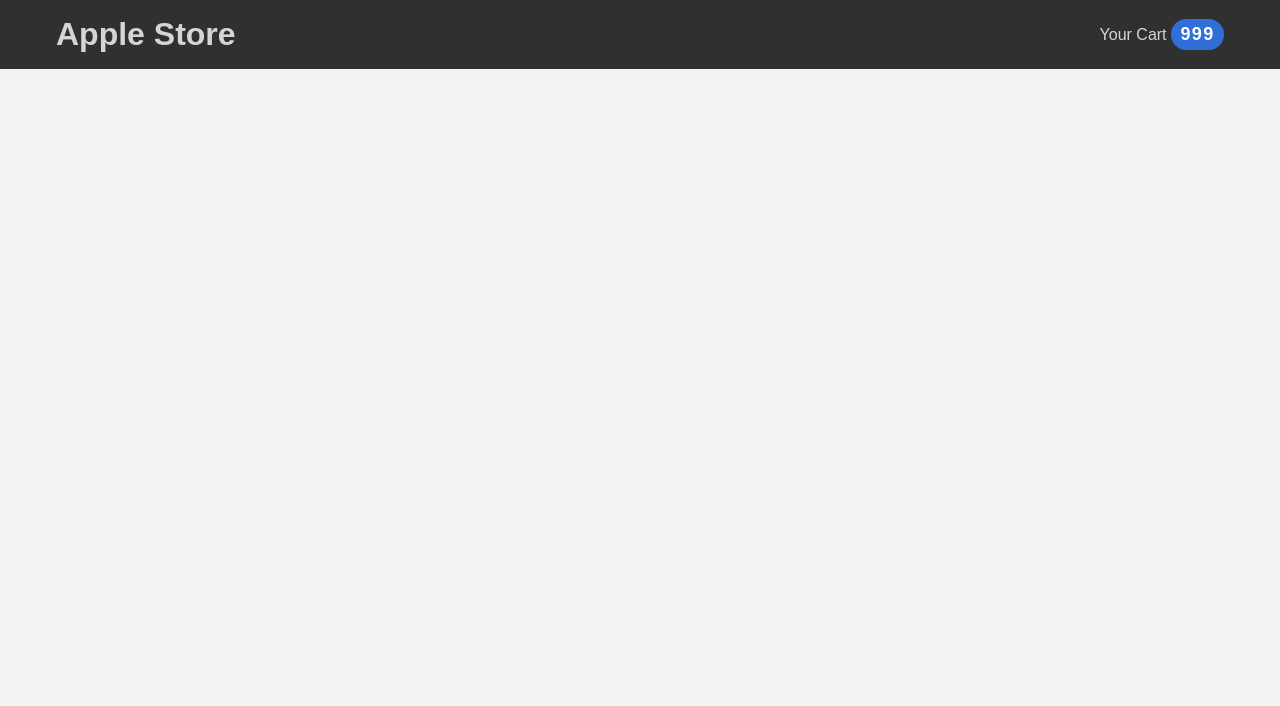
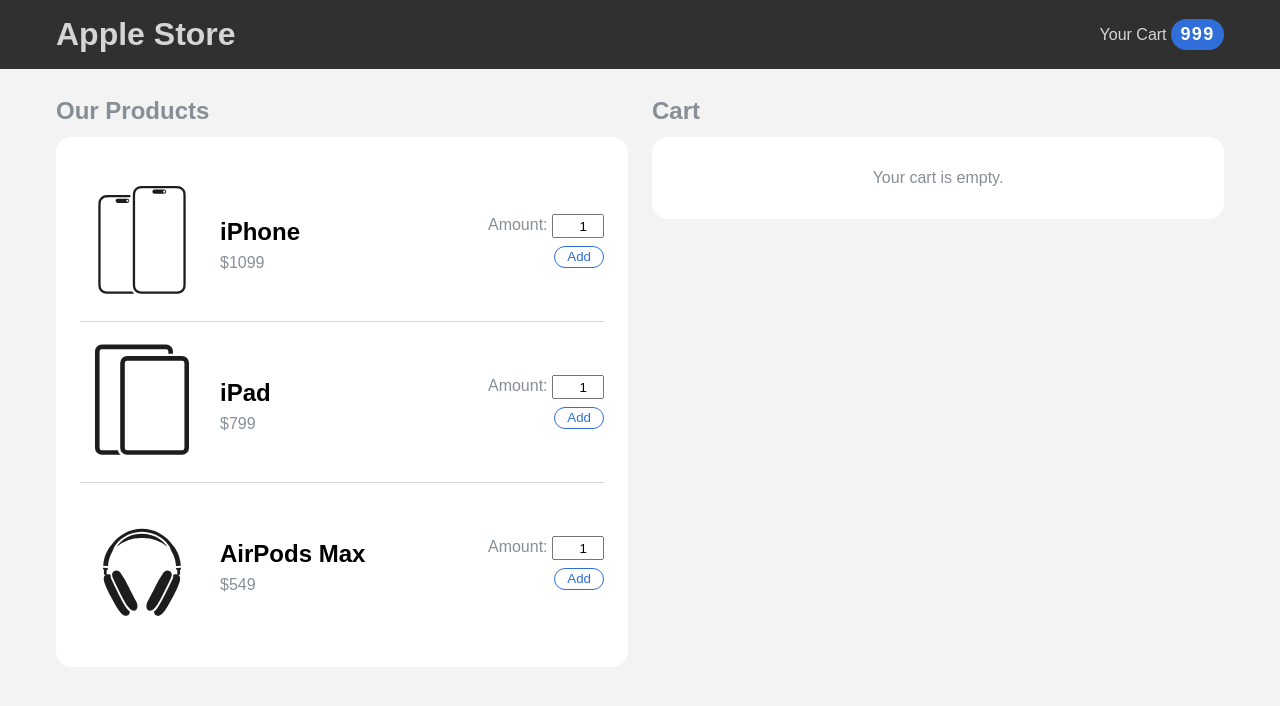
Before and after one commit to huyphamfc/apple-store, a React (Vite) app: page / in a window 1280 px wide. Shown: the top 706 px of the page. Built offline with nearby package versions, Linux system fonts and the light colour scheme.

Commit message:
create Cart layout

```diff
--- a/src/App.tsx
+++ b/src/App.tsx
@@ -1,9 +1,18 @@
 import React from 'react';
 
 import { Header } from 'components';
+import { Shopping, Products, Cart } from 'layouts';
 
 function App() {
-  return <Header />;
+  return (
+    <>
+      <Header />
+      <Shopping>
+        <Products />
+        <Cart />
+      </Shopping>
+    </>
+  );
 }
 
 export default App;
--- /dev/null
+++ b/src/layouts/Cart/CartWrapper/CartWrapper.module.scss
@@ -0,0 +1,32 @@
+@use '../../../assets/scss/abstracts' as ab;
+
+.cart {
+  .cart__title {
+    padding: 1.2rem 0;
+  }
+
+  .cart__content {
+    padding: 3.2rem;
+    background-color: ab.$color-gray-very-light;
+    border-radius: 16px;
+  }
+
+  .cart__items {
+    @include ab.flex(column, flex-start, stretch, 1.6rem);
+    padding-bottom: 2.4rem;
+  }
+
+  .cart__total {
+    @include ab.flex(row, space-between, center);
+
+    font-size: 2.4rem;
+    color: ab.$color-bg-blue;
+
+    padding-top: 1.6rem;
+    border-top: 1px solid ab.$color-gray-light;
+  }
+
+  .cart__empty {
+    text-align: center;
+  }
+}
--- /dev/null
+++ b/src/layouts/Cart/CartWrapper/CartWrapper.tsx
@@ -0,0 +1,39 @@
+import React from 'react';
+import { useSelector } from 'react-redux';
+
+import styles from './CartWrapper.module.scss';
+import CartItem from '../CartItem';
+import { RootState } from 'store';
+
+function CartWrapper() {
+  const { carts, total } = useSelector((state: RootState) => state.cart);
+
+  let content: JSX.Element;
+
+  if (carts.length === 0) {
+    content = <p className={styles.cart__empty}>Your cart is empty.</p>;
+  } else {
+    content = (
+      <>
+        <ul className={styles.cart__items}>
+          {carts.map((cart) => (
+            <CartItem key={cart.id} {...cart} />
+          ))}
+        </ul>
+        <div className={styles.cart__total}>
+          <span>Total:</span>
+          <span>${total}</span>
+        </div>
+      </>
+    );
+  }
+
+  return (
+    <div className={styles.cart}>
+      <h2 className={styles.cart__title}>Cart</h2>
+      <div className={styles.cart__content}>{content}</div>
+    </div>
+  );
+}
+
+export default CartWrapper;
--- /dev/null
+++ b/src/layouts/Cart/index.ts
@@ -0,0 +1,3 @@
+import CartWrapper from './CartWrapper/CartWrapper';
+
+export default CartWrapper;
--- /dev/null
+++ b/src/layouts/index.ts
@@ -0,0 +1,3 @@
+export { default as Shopping } from './Shopping/Shopping';
+export { default as Products } from './Products';
+export { default as Cart } from './Cart';
```
